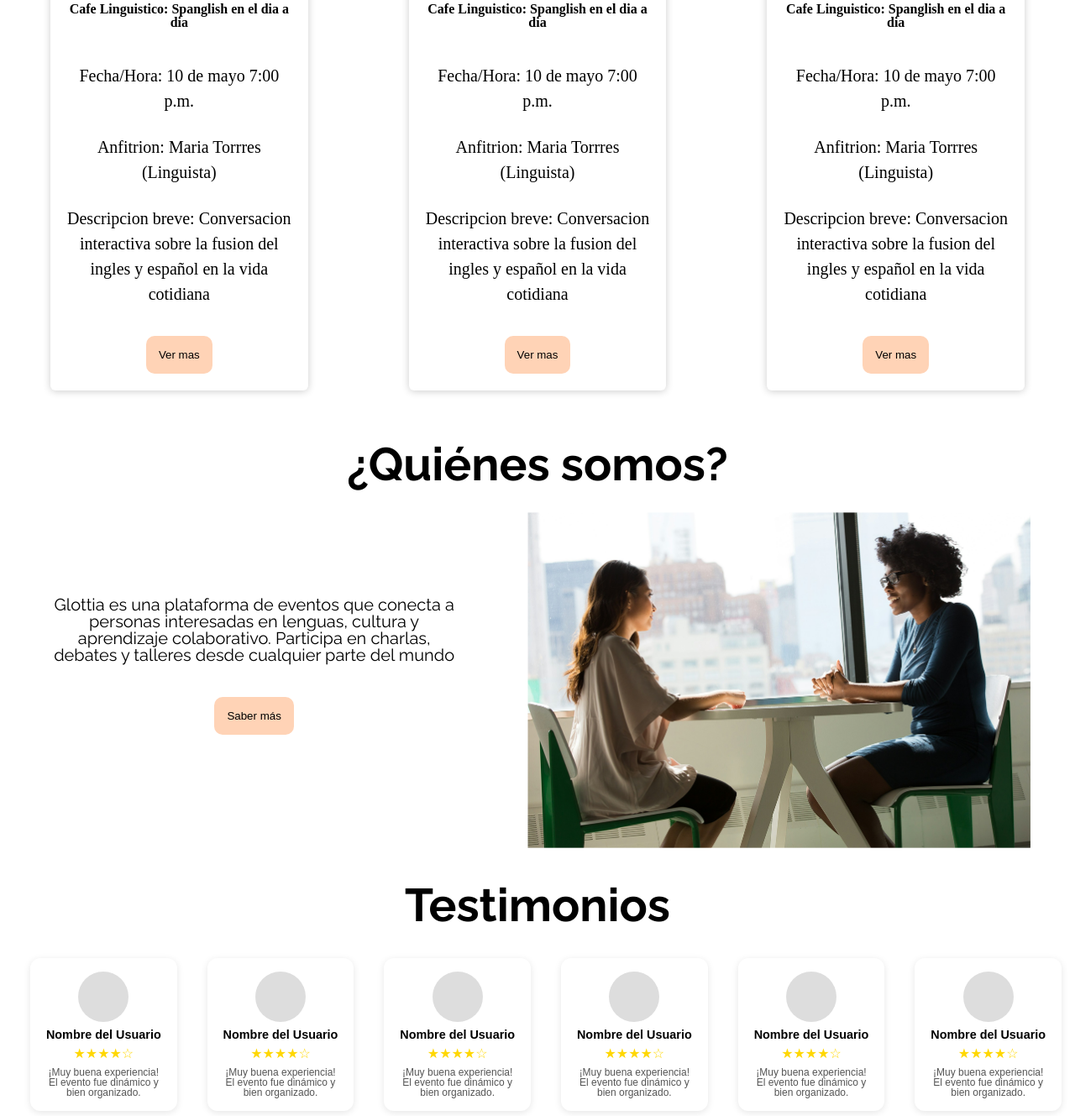
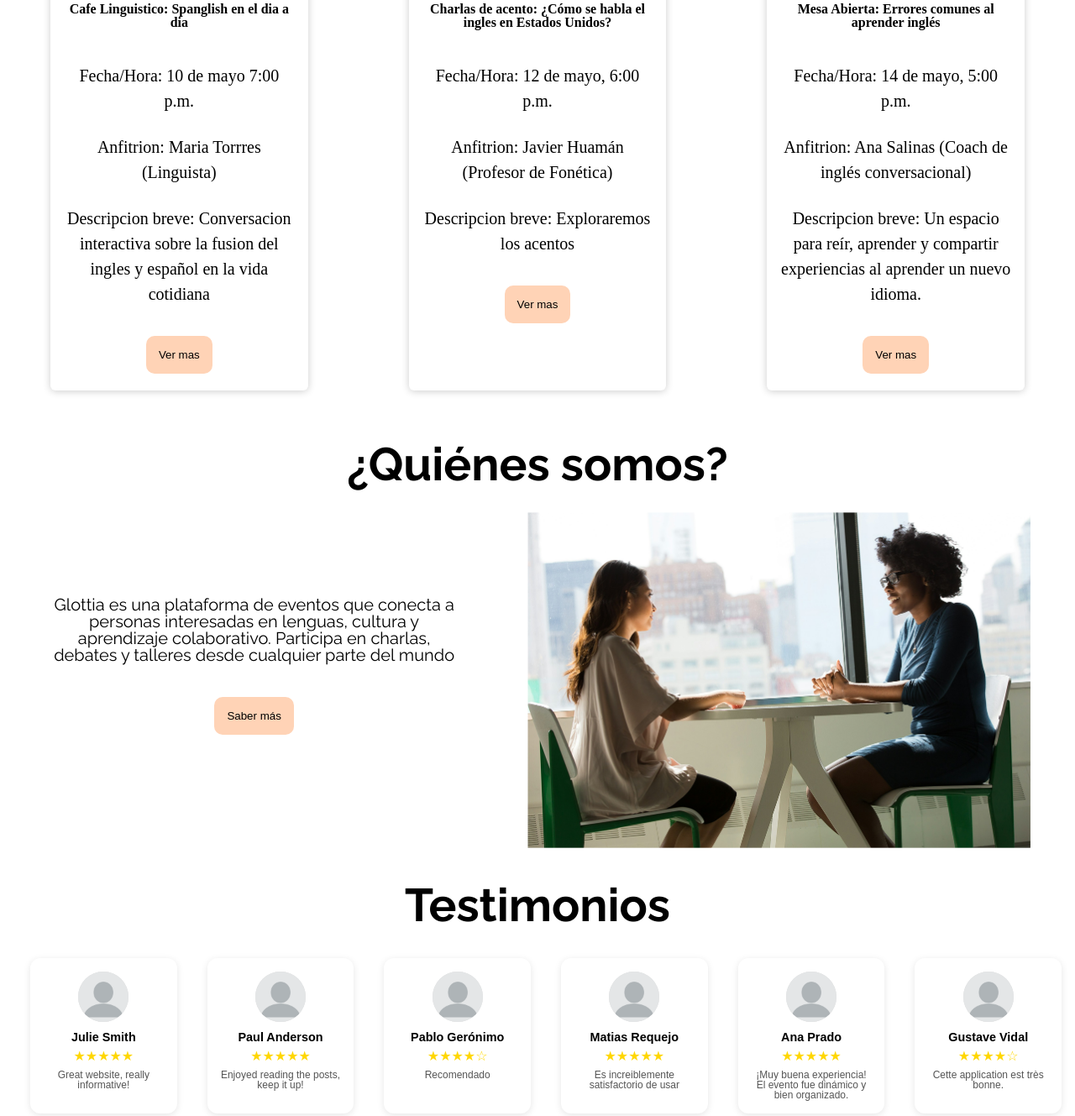
Before and after one commit to PieroTM2005/Glottia, a plain HTML site: page index.html in a window 1280 px wide. Shown: the part 1130-2459 px from the top of the page at 84% size. Drawn offline with Linux system fonts and the light colour scheme; a web font is replaced by a local one.

Commit message:
Agregando Detalles

```diff
--- a/css/styles-login.css
+++ b/css/styles-login.css
@@ -286,7 +286,11 @@ input[type="password"]{
     font-family:"Raleway", sans-serif ;
 
 }
-
+.footer-column-img{
+    width: 10%;
+    margin-top: 10px;
+    cursor: pointer;
+}
 .footer-column ul {
     list-style-type: none;
 }
--- a/css/styles.css
+++ b/css/styles.css
@@ -297,7 +297,7 @@
     margin-left: 20px;
 }
 
-.user-image {
+.user-image img {
     width: 60px;
     height: 60px;
     background-color: #ddd;
--- a/index.html
+++ b/index.html
@@ -79,10 +79,10 @@
             <img src="/Imagenes/Card2.png" />
         </figure>
         <div class="contenido">
-            <h4>Cafe Linguistico: Spanglish en el dia a dia</h4>
-            <p>Fecha/Hora: 10 de mayo 7:00 p.m.</p>
-            <p>Anfitrion: Maria Torrres (Linguista)</p>
-            <p>Descripcion breve: Conversacion interactiva sobre la fusion del ingles y español en la vida cotidiana</p>
+            <h4>Charlas de acento: ¿Cómo se habla el ingles en Estados Unidos?</h4>
+            <p>Fecha/Hora: 12 de mayo, 6:00 p.m.</p>
+            <p>Anfitrion: Javier Huamán (Profesor de Fonética)</p>
+            <p>Descripcion breve: Exploraremos los acentos</p>
         </div>
         <div class="boton-content">
             <button type="submit" class="Vermas"> Ver mas</button>
@@ -94,10 +94,10 @@
             <img src="/Imagenes/Card3.png" />
         </figure>
         <div class="contenido">
-            <h4>Cafe Linguistico: Spanglish en el dia a dia</h4>
-            <p>Fecha/Hora: 10 de mayo 7:00 p.m.</p>
-            <p>Anfitrion: Maria Torrres (Linguista)</p>
-            <p>Descripcion breve: Conversacion interactiva sobre la fusion del ingles y español en la vida cotidiana</p>
+            <h4>Mesa Abierta: Errores comunes al aprender inglés</h4>
+            <p>Fecha/Hora: 14 de mayo, 5:00 p.m.</p>
+            <p>Anfitrion: Ana Salinas (Coach de inglés conversacional)</p>
+            <p>Descripcion breve: Un espacio para reír, aprender y compartir experiencias al aprender un nuevo idioma.</p>
         </div>
         <div class="boton-content">
             <button type="submit" class="Vermas"> Ver mas</button>
@@ -127,45 +127,57 @@
         <h2>Testimonios</h2>
     <div class="container-reviews">
         <div class="review-card">
-            <div class="user-image"></div>
-            <p class="user-name">Nombre del Usuario</p>
+            <div class="user-image">
+                <img width="60" height="60" src="/Imagenes/persons.webp">
+            </div>
+            <p class="user-name">Julie Smith</p>
+            <div class="stars">★★★★★</div>
+            <p class="review-text">Great website, really informative!</p>
+        </div>
+
+        <div class="review-card">
+            <div class="user-image">
+                <img width="60" height="60" src="/Imagenes/persons.webp">
+            </div>
+            <p class="user-name">Paul Anderson</p>
+            <div class="stars">★★★★★</div>
+            <p class="review-text">Enjoyed reading the posts, keep it up!</p>
+        </div>
+
+        <div class="review-card">
+            <div class="user-image">
+                <img width="60" height="60" src="/Imagenes/persons.webp">
+            </div>
+            <p class="user-name">Pablo Gerónimo</p>
             <div class="stars">★★★★☆</div>
+            <p class="review-text">Recomendado</p>
+        </div>
+
+        <div class="review-card">
+            <div class="user-image">
+                <img width="60" height="60" src="/Imagenes/persons.webp">
+            </div>
+            <p class="user-name">Matias Requejo</p>
+            <div class="stars">★★★★★</div>
+            <p class="review-text">Es increiblemente satisfactorio de usar</p>
+        </div>
+
+        <div class="review-card">
+            <div class="user-image">
+                <img width="60" height="60" src="/Imagenes/persons.webp">
+            </div>
+            <p class="user-name">Ana Prado</p>
+            <div class="stars">★★★★★</div>
             <p class="review-text">¡Muy buena experiencia! El evento fue dinámico y bien organizado.</p>
         </div>
 
         <div class="review-card">
-            <div class="user-image"></div>
-            <p class="user-name">Nombre del Usuario</p>
+            <div class="user-image">
+                <img width="60" height="60" src="/Imagenes/persons.webp">
+            </div>
+            <p class="user-name">Gustave Vidal</p>
             <div class="stars">★★★★☆</div>
-            <p class="review-text">¡Muy buena experiencia! El evento fue dinámico y bien organizado.</p>
-        </div>
-
-        <div class="review-card">
-            <div class="user-image"></div>
-            <p class="user-name">Nombre del Usuario</p>
-            <div class="stars">★★★★☆</div>
-            <p class="review-text">¡Muy buena experiencia! El evento fue dinámico y bien organizado.</p>
-        </div>
-
-        <div class="review-card">
-            <div class="user-image"></div>
-            <p class="user-name">Nombre del Usuario</p>
-            <div class="stars">★★★★☆</div>
-            <p class="review-text">¡Muy buena experiencia! El evento fue dinámico y bien organizado.</p>
-        </div>
-
-        <div class="review-card">
-            <div class="user-image"></div>
-            <p class="user-name">Nombre del Usuario</p>
-            <div class="stars">★★★★☆</div>
-            <p class="review-text">¡Muy buena experiencia! El evento fue dinámico y bien organizado.</p>
-        </div>
-
-        <div class="review-card">
-            <div class="user-image"></div>
-            <p class="user-name">Nombre del Usuario</p>
-            <div class="stars">★★★★☆</div>
-            <p class="review-text">¡Muy buena experiencia! El evento fue dinámico y bien organizado.</p>
+            <p class="review-text">Cette application est très bonne.</p>
         </div>
     </div>
 
```
Also changed, not shown: login.html (+6 -2 lines), Imagenes/persons.webp (added).
